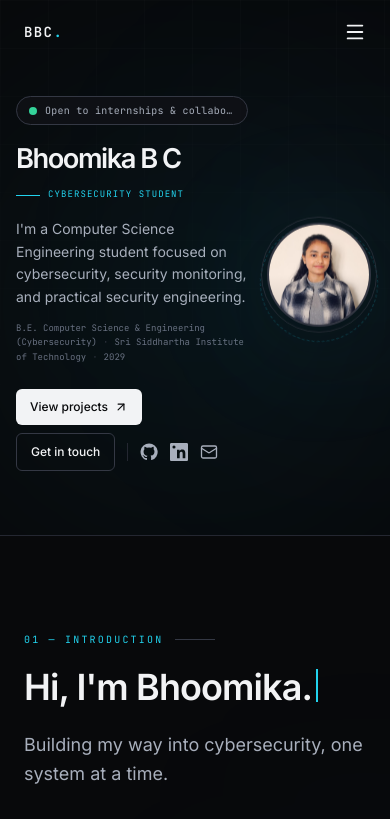
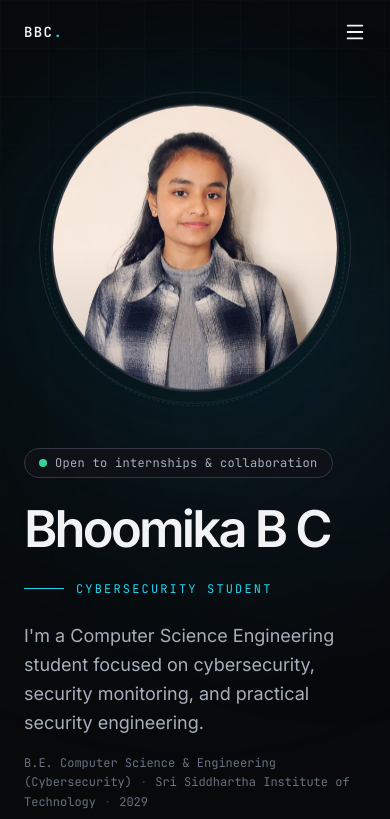
Before and after one commit to bhoomikagowda518-ops/cybersecurity-portfolio, a Next.js app: page / in a window 390 px wide. Shown: the top 819 px of the page. Built offline with nearby package versions, Linux system fonts and the light colour scheme.

Commit message:
Fix responsive hero layout

```diff
--- a/components/hero.tsx
+++ b/components/hero.tsx
@@ -9,7 +9,7 @@ function GithubIcon() {
     <svg
       viewBox="0 0 24 24"
       fill="currentColor"
-      className="h-[18px] w-[18px]"
+      className="h-[19px] w-[19px]"
       aria-hidden="true"
     >
       <path d="M12 .7a11.3 11.3 0 0 0-3.57 22.02c.57.1.78-.25.78-.55v-2.16c-3.18.69-3.85-1.34-3.85-1.34-.52-1.32-1.27-1.67-1.27-1.67-1.04-.71.08-.7.08-.7 1.15.08 1.76 1.18 1.76 1.18 1.02 1.75 2.68 1.24 3.33.95.1-.74.4-1.24.73-1.52-2.54-.29-5.21-1.27-5.21-5.66 0-1.25.45-2.27 1.18-3.07-.12-.29-.51-1.45.11-3.02 0 0 .97-.31 3.12 1.17a10.8 10.8 0 0 1 5.68 0c2.15-1.48 3.12-1.17 3.12-1.17.62 1.57.23 2.73.11 3.02.73.8 1.18 1.82 1.18 3.07 0 4.4-2.68 5.36-5.23 5.64.41.36.78 1.07.78 2.16v3.2c0 .3.21.65.79.54A11.3 11.3 0 0 0 12 .7Z" />
@@ -22,7 +22,7 @@ function LinkedinIcon() {
     <svg
       viewBox="0 0 24 24"
       fill="currentColor"
-      className="h-[18px] w-[18px]"
+      className="h-[19px] w-[19px]"
       aria-hidden="true"
     >
       <path d="M20.45 20.45h-3.56v-5.58c0-1.33-.03-3.04-1.85-3.04-1.85 0-2.14 1.45-2.14 2.95v5.67H9.34V8.99h3.42v1.56h.05c.48-.9 1.64-1.85 3.37-1.85 3.6 0 4.27 2.37 4.27 5.46v6.29ZM5.32 7.43a2.07 2.07 0 1 1 0-4.14 2.07 2.07 0 0 1 0 4.14ZM3.54 20.45H7.1V8.99H3.54v11.46ZM22.23 0H1.77C.79 0 0 .78 0 1.74v20.52C0 23.22.79 24 1.77 24h20.46c.98 0 1.77-.78 1.77-1.74V1.74C24 .78 23.21 0 22.23 0Z" />
@@ -34,114 +34,130 @@ export default function Hero() {
   return (
     <section
       id="home"
-      className="relative isolate overflow-hidden pt-24 pb-16 sm:pt-32 sm:pb-24"
+      className="relative isolate overflow-hidden pt-28 pb-20 sm:pt-40 sm:pb-28"
     >
       {/* Background */}
       <div className="pointer-events-none absolute inset-0 -z-10">
         <div className="hero-grid absolute inset-0 opacity-40" />
 
-        <div className="absolute left-1/2 top-20 h-[450px] w-[450px] -translate-x-1/2 rounded-full bg-[var(--accent-cyan)]/5 blur-[120px]" />
+        <div className="absolute left-1/2 top-20 h-[500px] w-[500px] -translate-x-1/2 rounded-full bg-[var(--accent-cyan)]/5 blur-[120px]" />
 
-        <div className="absolute right-[-120px] top-[20%] h-[300px] w-[300px] rounded-full bg-[var(--accent)]/5 blur-[120px]" />
+        <div className="absolute right-[-120px] top-[20%] h-[350px] w-[350px] rounded-full bg-[var(--accent)]/5 blur-[120px]" />
       </div>
 
-      <div className="mx-auto max-w-6xl px-4 sm:px-6">
+      <div className="mx-auto max-w-6xl px-6">
 
         {/* =====================================================
-            MOBILE + DESKTOP HERO
+            MOBILE
+            PHOTO FIRST → NAME → CONTENT
             ===================================================== */}
-        <div className="grid grid-cols-[minmax(0,1fr)_110px] items-center gap-4 sm:grid-cols-[minmax(0,1fr)_180px] sm:gap-8 lg:grid-cols-[minmax(0,1fr)_360px] lg:gap-16">
+        <div className="flex flex-col lg:hidden">
 
-          {/* ===================================================
-              LEFT CONTENT
-              =================================================== */}
-          <div className="min-w-0 animate-fade-up">
+          {/* PHOTO */}
+          <div
+            className="order-1 mb-12 flex justify-center animate-fade-up"
+            style={{ animationDelay: '120ms' }}
+          >
+            <div className="relative">
+
+              {/* Glow */}
+              <div className="absolute left-1/2 top-1/2 h-80 w-80 -translate-x-1/2 -translate-y-1/2 animate-photo-glow rounded-full bg-[var(--accent-cyan)]/10 blur-3xl" />
+
+              {/* Rotating ring */}
+              <div className="absolute left-1/2 top-1/2 h-[300px] w-[300px] -translate-x-1/2 -translate-y-1/2 animate-spin-slow rounded-full border border-dashed border-[var(--accent-cyan)]/20 sm:h-[390px] sm:w-[390px]" />
+
+              {/* Photo */}
+              <div className="relative animate-photo-float">
+
+                <div className="absolute -inset-3 rounded-full border border-[var(--border-strong)] opacity-70" />
+
+                <div className="relative h-72 w-72 overflow-hidden rounded-full border-2 border-[var(--border-strong)] bg-[var(--panel)] shadow-2xl shadow-black/20 sm:h-80 sm:w-80">
+
+                  <Image
+                    src="/profile.jpg"
+                    alt="Bhoomika B C"
+                    fill
+                    priority
+                    className="object-cover"
+                    sizes="(max-width: 640px) 288px, 320px"
+                  />
+
+                  <div className="pointer-events-none absolute inset-0 rounded-full bg-gradient-to-t from-black/15 via-transparent to-transparent" />
+                </div>
+
+              </div>
+            </div>
+          </div>
+
+          {/* CONTENT */}
+          <div className="order-2 animate-fade-up">
 
             {/* Status */}
-            <div className="mb-5 inline-flex max-w-full items-center gap-2 rounded-full border border-[var(--border-strong)] bg-[var(--panel)]/80 px-3 py-1.5 backdrop-blur sm:mb-7 sm:px-3.5">
-              <span className="relative flex h-2 w-2 shrink-0">
+            <div className="mb-7 inline-flex items-center gap-2 rounded-full border border-[var(--border-strong)] bg-[var(--panel)]/80 px-3.5 py-1.5 backdrop-blur">
+              <span className="relative flex h-2 w-2">
                 <span className="absolute inline-flex h-full w-full animate-ping rounded-full bg-[var(--status)] opacity-60" />
-
                 <span className="relative inline-flex h-2 w-2 rounded-full bg-[var(--status)]" />
               </span>
 
-              <span className="truncate font-mono-brand text-[10px] tracking-wide text-[var(--text-muted)] sm:text-xs">
+              <span className="font-mono-brand text-xs tracking-wide text-[var(--text-muted)]">
                 Open to internships & collaboration
               </span>
             </div>
 
-            {/* Name */}
-            <h1
-              className="
-                whitespace-nowrap
-                text-[clamp(1.55rem,7vw,5.5rem)]
-                font-semibold
-                leading-none
-                tracking-[-0.055em]
-                text-[var(--text)]
-                sm:text-[clamp(2.4rem,5vw,5.5rem)]
-              "
-            >
+            {/* NAME */}
+            <h1 className="text-[clamp(3rem,13vw,5.5rem)] font-semibold leading-[0.92] tracking-[-0.055em] text-[var(--text)]">
               {SITE.name}
             </h1>
 
             {/* Role */}
-            <div className="mt-4 flex items-center gap-2 sm:mt-7 sm:gap-3">
-              <span className="h-px w-6 shrink-0 bg-[var(--accent-cyan)] sm:w-10" />
+            <div className="mt-7 flex items-center gap-3">
+              <span className="h-px w-10 bg-[var(--accent-cyan)]" />
 
-              <span className="font-mono-brand text-[9px] uppercase tracking-[0.12em] text-[var(--accent-cyan)] sm:text-xs sm:tracking-[0.18em]">
+              <span className="font-mono-brand text-xs uppercase tracking-[0.18em] text-[var(--accent-cyan)]">
                 Cybersecurity Student
               </span>
             </div>
 
             {/* Description */}
-            <p className="mt-4 max-w-2xl text-sm leading-relaxed text-[var(--text-muted)] sm:mt-6 sm:text-xl">
+            <p className="mt-6 max-w-2xl text-lg leading-relaxed text-[var(--text-muted)] sm:text-xl">
               I&apos;m a Computer Science Engineering student focused on
               cybersecurity, security monitoring, and practical security
               engineering.
             </p>
 
             {/* Education */}
-            <p className="mt-3 max-w-2xl font-mono-brand text-[9px] leading-relaxed text-[var(--text-faint)] sm:mt-4 sm:text-sm">
+            <p className="mt-4 max-w-2xl font-mono-brand text-xs leading-relaxed text-[var(--text-faint)] sm:text-sm">
               B.E. Computer Science & Engineering (Cybersecurity)
-
-              <span className="mx-1.5 text-[var(--border-strong)] sm:mx-2">
-                ·
-              </span>
-
+              <span className="mx-2 text-[var(--border-strong)]">·</span>
               Sri Siddhartha Institute of Technology
-
-              <span className="mx-1.5 text-[var(--border-strong)] sm:mx-2">
-                ·
-              </span>
-
+              <span className="mx-2 text-[var(--border-strong)]">·</span>
               2029
             </p>
 
-            {/* Buttons + socials */}
-            <div className="mt-6 flex flex-wrap items-center gap-2 sm:mt-9 sm:gap-3">
+            {/* Buttons */}
+            <div className="mt-9 flex flex-wrap items-center gap-3">
 
               <a
                 href="#projects"
-                className="group inline-flex items-center gap-1.5 rounded-md bg-[var(--text)] px-3.5 py-2.5 text-xs font-medium text-[var(--bg)] transition-all duration-300 hover:-translate-y-0.5 hover:bg-[var(--accent-cyan)] sm:px-5 sm:py-3 sm:text-sm"
+                className="group inline-flex items-center gap-2 rounded-md bg-[var(--text)] px-5 py-3 text-sm font-medium text-[var(--bg)] transition-all duration-300 hover:-translate-y-0.5 hover:bg-[var(--accent-cyan)]"
               >
                 View projects
 
                 <ArrowUpRight
-                  size={14}
-                  className="transition-transform duration-300 group-hover:translate-x-0.5 group-hover:-translate-y-0.5 sm:h-4 sm:w-4"
+                  size={16}
+                  className="transition-transform duration-300 group-hover:translate-x-0.5 group-hover:-translate-y-0.5"
                 />
               </a>
 
               <a
                 href="#contact"
-                className="inline-flex items-center rounded-md border border-[var(--border-strong)] px-3.5 py-2.5 text-xs font-medium text-[var(--text)] transition-all duration-300 hover:-translate-y-0.5 hover:border-[var(--accent-cyan)] hover:text-[var(--accent-cyan)] sm:px-5 sm:py-3 sm:text-sm"
+                className="inline-flex items-center rounded-md border border-[var(--border-strong)] px-5 py-3 text-sm font-medium text-[var(--text)] transition-all duration-300 hover:-translate-y-0.5 hover:border-[var(--accent-cyan)] hover:text-[var(--accent-cyan)]"
               >
                 Get in touch
               </a>
 
               {/* Socials */}
-              <div className="ml-1 flex items-center gap-3 border-l border-[var(--border)] pl-3 sm:ml-2 sm:gap-4 sm:pl-5">
+              <div className="ml-2 flex items-center gap-4 border-l border-[var(--border)] pl-5">
 
                 <a
                   href={LINKS.github}
@@ -168,57 +184,139 @@ export default function Hero() {
                   aria-label="Email"
                   className="text-[var(--text-muted)] transition-all duration-300 hover:-translate-y-1 hover:text-[var(--text)]"
                 >
-                  <Mail size={18} strokeWidth={1.75} />
+                  <Mail size={19} strokeWidth={1.75} />
+                </a>
+
+              </div>
+            </div>
+          </div>
+        </div>
+
+
+        {/* =====================================================
+            DESKTOP
+            CONTENT LEFT → PHOTO RIGHT
+            ===================================================== */}
+        <div className="hidden items-center gap-16 lg:grid lg:grid-cols-[1.15fr_0.85fr] lg:gap-20">
+
+          {/* LEFT */}
+          <div className="animate-fade-up">
+
+            {/* Status */}
+            <div className="mb-7 inline-flex items-center gap-2 rounded-full border border-[var(--border-strong)] bg-[var(--panel)]/80 px-3.5 py-1.5 backdrop-blur">
+              <span className="relative flex h-2 w-2">
+                <span className="absolute inline-flex h-full w-full animate-ping rounded-full bg-[var(--status)] opacity-60" />
+                <span className="relative inline-flex h-2 w-2 rounded-full bg-[var(--status)]" />
+              </span>
+
+              <span className="font-mono-brand text-xs tracking-wide text-[var(--text-muted)]">
+                Open to internships & collaboration
+              </span>
+            </div>
+
+            <h1 className="whitespace-nowrap text-[clamp(2.1rem,7vw,6.4rem)] font-semibold leading-[0.95] tracking-[-0.055em] text-[var(--text)]">
+              {SITE.name}
+            </h1>
+
+            <div className="mt-7 flex items-center gap-3">
+              <span className="h-px w-10 bg-[var(--accent-cyan)]" />
+
+              <span className="font-mono-brand text-xs uppercase tracking-[0.18em] text-[var(--accent-cyan)]">
+                Cybersecurity Student
+              </span>
+            </div>
+
+            <p className="mt-6 max-w-2xl text-lg leading-relaxed text-[var(--text-muted)] sm:text-xl">
+              I&apos;m a Computer Science Engineering student focused on
+              cybersecurity, security monitoring, and practical security
+              engineering.
+            </p>
+
+            <p className="mt-4 max-w-2xl font-mono-brand text-xs leading-relaxed text-[var(--text-faint)] sm:text-sm">
+              B.E. Computer Science & Engineering (Cybersecurity)
+              <span className="mx-2 text-[var(--border-strong)]">·</span>
+              Sri Siddhartha Institute of Technology
+              <span className="mx-2 text-[var(--border-strong)]">·</span>
+              2029
+            </p>
+
+            <div className="mt-9 flex flex-wrap items-center gap-3">
+
+              <a
+                href="#projects"
+                className="group inline-flex items-center gap-2 rounded-md bg-[var(--text)] px-5 py-3 text-sm font-medium text-[var(--bg)] transition-all duration-300 hover:-translate-y-0.5 hover:bg-[var(--accent-cyan)]"
+              >
+                View projects
+
+                <ArrowUpRight
+                  size={16}
+                  className="transition-transform duration-300 group-hover:translate-x-0.5 group-hover:-translate-y-0.5"
+                />
+              </a>
+
+              <a
+                href="#contact"
+                className="inline-flex items-center rounded-md border border-[var(--border-strong)] px-5 py-3 text-sm font-medium text-[var(--text)] transition-all duration-300 hover:-translate-y-0.5 hover:border-[var(--accent-cyan)] hover:text-[var(--accent-cyan)]"
+              >
+                Get in touch
+              </a>
+
+              <div className="ml-2 flex items-center gap-4 border-l border-[var(--border)] pl-5">
+
+                <a
+                  href={LINKS.github}
+                  target="_blank"
+                  rel="noopener noreferrer"
+                  aria-label="GitHub"
+                  className="text-[var(--text-muted)] transition-all duration-300 hover:-translate-y-1 hover:text-[var(--text)]"
+                >
+                  <GithubIcon />
+                </a>
+
+                <a
+                  href={LINKS.linkedin}
+                  target="_blank"
+                  rel="noopener noreferrer"
+                  aria-label="LinkedIn"
+                  className="text-[var(--text-muted)] transition-all duration-300 hover:-translate-y-1 hover:text-[var(--text)]"
+                >
+                  <LinkedinIcon />
+                </a>
+
+                <a
+                  href={`mailto:${LINKS.email}`}
+                  aria-label="Email"
+                  className="text-[var(--text-muted)] transition-all duration-300 hover:-translate-y-1 hover:text-[var(--text)]"
+                >
+                  <Mail size={19} strokeWidth={1.75} />
                 </a>
 
               </div>
             </div>
           </div>
 
-          {/* ===================================================
-              PHOTO
-              =================================================== */}
+          {/* RIGHT PHOTO */}
           <div
-            className="relative flex items-center justify-center lg:justify-end animate-fade-up"
+            className="relative flex justify-center lg:justify-end animate-fade-up"
             style={{ animationDelay: '180ms' }}
           >
+            <div className="absolute h-72 w-72 animate-photo-glow rounded-full bg-[var(--accent-cyan)]/10 blur-3xl sm:h-96 sm:w-96" />
 
-            {/* Glow */}
-            <div className="absolute h-28 w-28 rounded-full bg-[var(--accent-cyan)]/10 blur-3xl sm:h-56 sm:w-56 lg:h-80 lg:w-80" />
+            <div className="absolute h-[285px] w-[285px] animate-spin-slow rounded-full border border-dashed border-[var(--accent-cyan)]/20 sm:h-[390px] sm:w-[390px]" />
 
-            {/* Rotating ring */}
-            <div className="absolute h-[118px] w-[118px] animate-spin-slow rounded-full border border-dashed border-[var(--accent-cyan)]/20 sm:h-[190px] sm:w-[190px] lg:h-[390px] lg:w-[390px]" />
-
-            {/* Photo */}
             <div className="relative animate-photo-float">
 
-              <div className="absolute -inset-1.5 rounded-full border border-[var(--border-strong)] opacity-70 sm:-inset-2.5" />
+              <div className="absolute -inset-3 rounded-full border border-[var(--border-strong)] opacity-70" />
 
-              <div
-                className="
-                  relative
-                  h-[104px]
-                  w-[104px]
-                  overflow-hidden
-                  rounded-full
-                  border-2
-                  border-[var(--border-strong)]
-                  bg-[var(--panel)]
-                  shadow-2xl
-                  shadow-black/20
-                  sm:h-44
-                  sm:w-44
-                  lg:h-80
-                  lg:w-80
-                "
-              >
+              <div className="relative h-64 w-64 overflow-hidden rounded-full border-2 border-[var(--border-strong)] bg-[var(--panel)] shadow-2xl shadow-black/20 sm:h-80 sm:w-80">
+
                 <Image
                   src="/profile.jpg"
                   alt="Bhoomika B C"
                   fill
                   priority
                   className="object-cover"
-                  sizes="(max-width: 640px) 104px, (max-width: 1024px) 176px, 320px"
+                  sizes="(max-width: 640px) 256px, 320px"
                 />
 
                 <div className="pointer-events-none absolute inset-0 rounded-full bg-gradient-to-t from-black/15 via-transparent to-transparent" />
@@ -226,7 +324,6 @@ export default function Hero() {
 
             </div>
           </div>
-
         </div>
       </div>
     </section>
```
